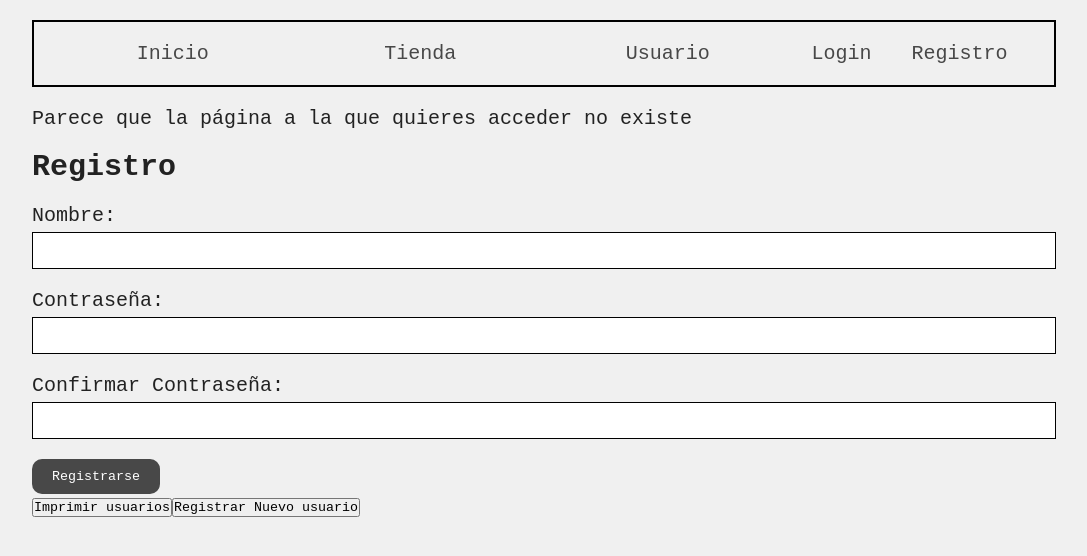
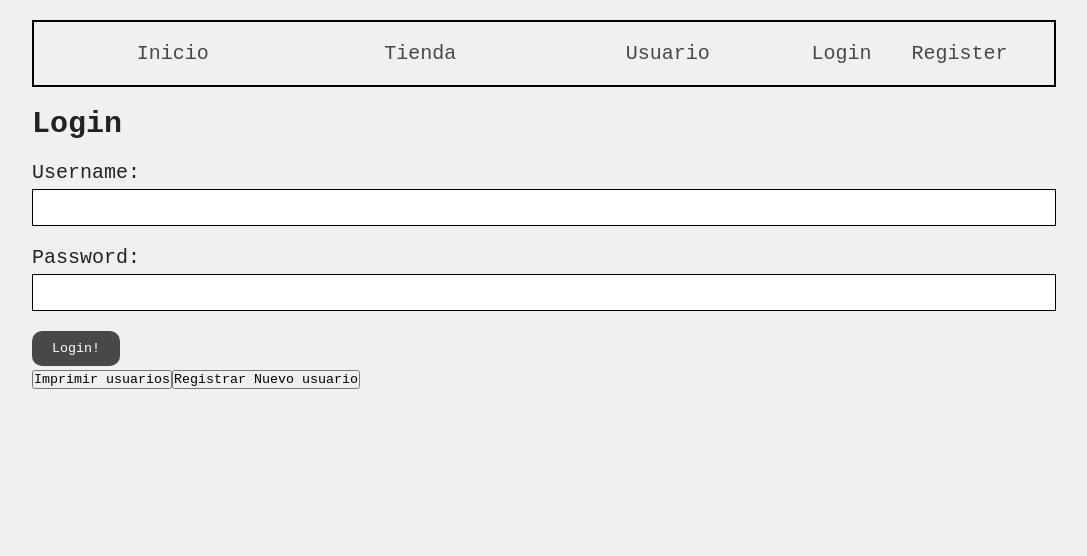
Before and after one commit to WilsonMachado/bit02spa, a React (Vite) app: page /bit02spa/login in a window 1280 px wide. Shown: the top 556 px of the page, without its empty margins (96-1183 px from the left). Built offline with nearby package versions, Linux system fonts and the light colour scheme.

Commit message:
Se agrega página de login y su lógica

```diff
--- a/src/App.css
+++ b/src/App.css
@@ -48,39 +48,28 @@ a:hover{
 
 /** Estilos para el formulario */
 
-.register-form {
-    margin: 0 auto;
-    padding: 0;
-    box-sizing: border-box;
-    max-width: 1024px;
-    font-family: 'Courier Prime', monospace;
-    font-size: 2rem;
-    background-color: #f0f0f0;
-    color: #222222;
-  }
-
-  .register-form h2 {
+  .form h2 {
     margin: 20px 0;
   }
 
-  .register-form .form-group {
+  .form .form-group {
     margin-bottom: 20px;
   }
 
-  .register-form label {
+  .form label {
     display: block;
     margin-bottom: 5px;
   }
 
-  .register-form input[type='text'],
-  .register-form input[type='email'],
-  .register-form input[type='password'] {
+  .form input[type='text'],
+  .form input[type='email'],
+  .form input[type='password'] {
     width: 100%;
     padding: 10px;
     border: 1px solid #000;
   }
 
-  .register-form button {
+  .form button {
     padding: 10px 20px;
     background-color: #484848;
     color: #fff;
@@ -88,6 +77,6 @@ a:hover{
     border-radius: 10px;
   }
 
-  .register-form button:hover {
+  .form button:hover {
     background-color: #222222;
   }
--- a/src/App.jsx
+++ b/src/App.jsx
@@ -1,7 +1,7 @@
 import './App.css';
 
 import { useState, useEffect } from 'react';
-import { BrowserRouter, Routes, Route } from 'react-router-dom';
+import { BrowserRouter, Routes, Route, Link } from 'react-router-dom';
 
 import {Navegacion} from './components/Navegacion';
 import { RouteWatchdog } from './components/RouteWatchdog';
@@ -11,6 +11,7 @@ import { ShopPage } from './components/Pages/ShopPage';
 import { UserPage } from './components/Pages/UserPage';
 import { NotFoundPage } from './components/Pages/NotFoundPage';
 import { RegisterPage } from './components/Pages/RegisterPage';
+import { LoginPage } from './components/Pages/LoginPage';
 
 function App() {
 
@@ -29,7 +30,6 @@ function App() {
     }
   }, [])
 
-
   //? Actualización
 
   useEffect(() => {
@@ -44,25 +44,7 @@ function App() {
 
   //** Handlers */
 
-  const login = (e) => {                   // Función para iniciar sesión
 
-    // TODO: si hay datos de sesión en localstorage, usuario logueado.
-    e.preventDefault();
-
-    const credenciales = {
-      username: 'Wilson',
-      password: '1234'
-    };
-
-    localStorage.setItem('registeredUsers', JSON.stringify( [credenciales] ) );
-
-    localStorage.setItem('currentUser',     JSON.stringify( credenciales ) );
-
-    setCurrentUser(credenciales);
-
-  };
-
-    // TODO: borrar la sesión del usuario en el localstorage, pero mantener usuarios registrados. En mi app, una cosa es estar logueado y otra es estar registrado
   const logout = (e) => { // Función para cerrar sesión
     e.preventDefault();
     localStorage.removeItem('currentUser');
@@ -104,6 +86,8 @@ function App() {
     console.table(JSON.parse(localStorage.getItem('registeredUsers')));
   };
 
+  //** //////////////////////////////////////////////////////////////////////////// */
+
   return (<BrowserRouter>
 
             <div className='container'>
@@ -114,15 +98,15 @@ function App() {
                   (currentUser !== null) ?
                     <>
                       <div>
-                        <a href='#' onClick={cart}>Carrito</a>
-                        <a href='#' onClick={logout}>Logout</a>
+                        <Link to="/bit02spa/cart" onClick={cart}>Carrito</Link>
+                        <Link to="#" onClick={logout}>Logout</Link>
                       </div>
                     </>
                   :
                     <>
                       <div>
-                        <a href='#' onClick={login}>Login</a>
-                        <a href='#' onClick={signUp}>Registro</a>
+                      <Link to="/bit02spa/login">Login</Link>
+                      <Link to="/bit02spa/register">Register</Link>
                       </div>
                     </>
 
@@ -138,15 +122,10 @@ function App() {
                     </RouteWatchdog>
                     }
                   />
+                  <Route path='/bit02spa/register' element={<RegisterPage/>}/>
+                  <Route path='/bit02spa/login' element={<LoginPage setCurrentUser={setCurrentUser}/>}/>
                   <Route path='*' element={<NotFoundPage/>}/>
                 </Routes>
-
-
-              <RegisterPage></RegisterPage>
-
-
-
-
             </div>
 
             <div>
--- /dev/null
+++ b/src/components/Pages/LoginPage.jsx
@@ -0,0 +1,76 @@
+import { useState, useEffect } from 'react';
+
+
+export const LoginPage = ({setCurrentUser}) => {
+
+    //! States ///////
+
+        const [name, setName] = useState('');
+        const [password, setPassword] = useState('');
+
+    //! //////////////////////////////////////////////////////////////////////////////////
+
+
+
+    //** Handlers */
+
+        const handleNameChange = (event) => {       /** Captura username */
+
+            setName(event.target.value);
+
+        };
+
+        const handlePasswordChange = (event) => {   /** Captura password */
+            setPassword(event.target.value);
+
+        };
+
+        const login = (e) => {                       /** Validar y ejecutar el logueo */
+            e.preventDefault();
+            const registeredUsers = JSON.parse(localStorage.getItem('registeredUsers'))
+            console.table(registeredUsers);
+            if(registeredUsers !== null){
+
+                const validateUser = personas.some((persona) => persona.nombre === name);
+
+                if(validateUser){
+
+                    const credenciales = {
+                        username: name,
+                        password: password
+                    };
+
+                    localStorage.setItem('registeredUsers', JSON.stringify( [credenciales] ) );
+                    localStorage.setItem('currentUser',     JSON.stringify( credenciales ) );
+
+                    setCurrentUser(credenciales);
+                }
+            }else{
+                alert('Primero hay que registrarse');
+                console.log(name);
+                console.log(password);
+                setName('');
+                setPassword('');
+            }
+
+
+
+        };
+
+    //** //////////////////////////////////////////////////////////////////////////// */
+
+  return (
+    <form className='form'>
+      <h2>Login</h2>
+      <div className="form-group">
+        <label htmlFor="name">Username:</label>
+        <input type="text" id="name" name="name" value={name} onChange={handleNameChange} />
+      </div>
+      <div className="form-group">
+        <label htmlFor="password">Password:</label>
+        <input type="password" id="password" name="password" value={password} onChange={handlePasswordChange} />
+      </div>
+      <button type="submit" onClick={login}>Login!</button>
+    </form>
+  )
+}
--- a/src/components/Pages/RegisterPage.jsx
+++ b/src/components/Pages/RegisterPage.jsx
@@ -2,7 +2,7 @@ import React from 'react'
 
 export const RegisterPage = () => {
   return (
-    <form className="register-form">
+    <form className="form">
       <h2>Registro</h2>
       <div className="form-group">
         <label htmlFor="name">Nombre:</label>
```
